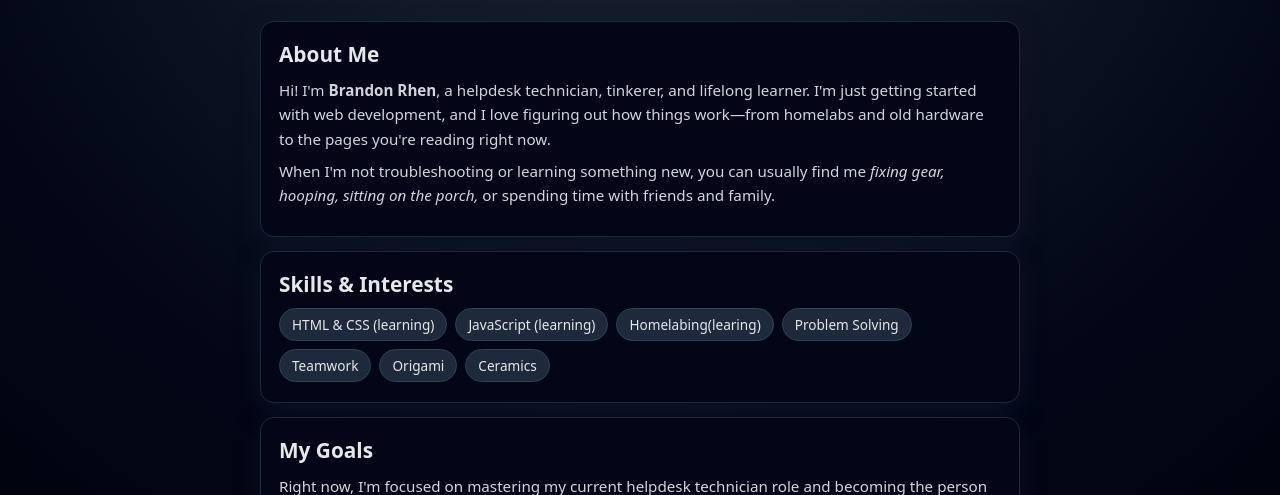
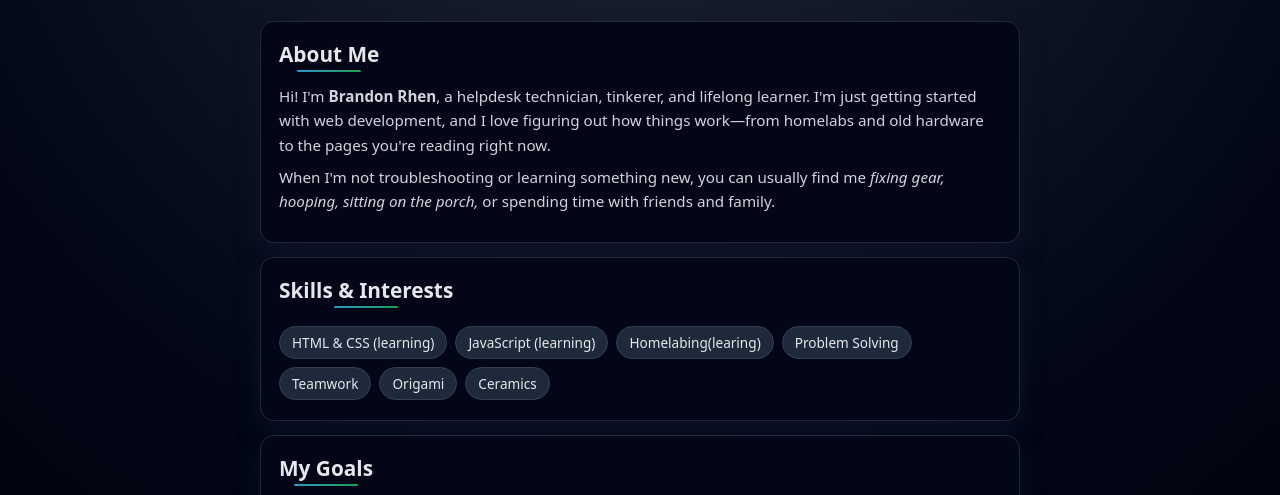
Before and after one commit to brandonrhen-debug/my-first-website, a plain HTML site: page index.html in a window 1280 px wide. Shown: the part 259-754 px from the top of the page. Drawn offline with Linux system fonts and the light colour scheme.

Commit message:
edit line under headers

```diff
--- a/style.css
+++ b/style.css
@@ -265,18 +265,20 @@
   }
 }
 
-}
 .card h2 {
   position: relative;
+  display: inline-block;
+  margin-bottom: 12px;
   padding-bottom: 4px;
 }
 
 .card h2::after {
   content: "";
   position: absolute;
-  left: 0;
+  left: 50%;
+  transform: translateX(-50%);
   bottom: 0;
-  width: 60px;
+  width: 64px;
   height: 2px;
   border-radius: 999px;
   background: linear-gradient(90deg, #38bdf8, #22c55e);
```
